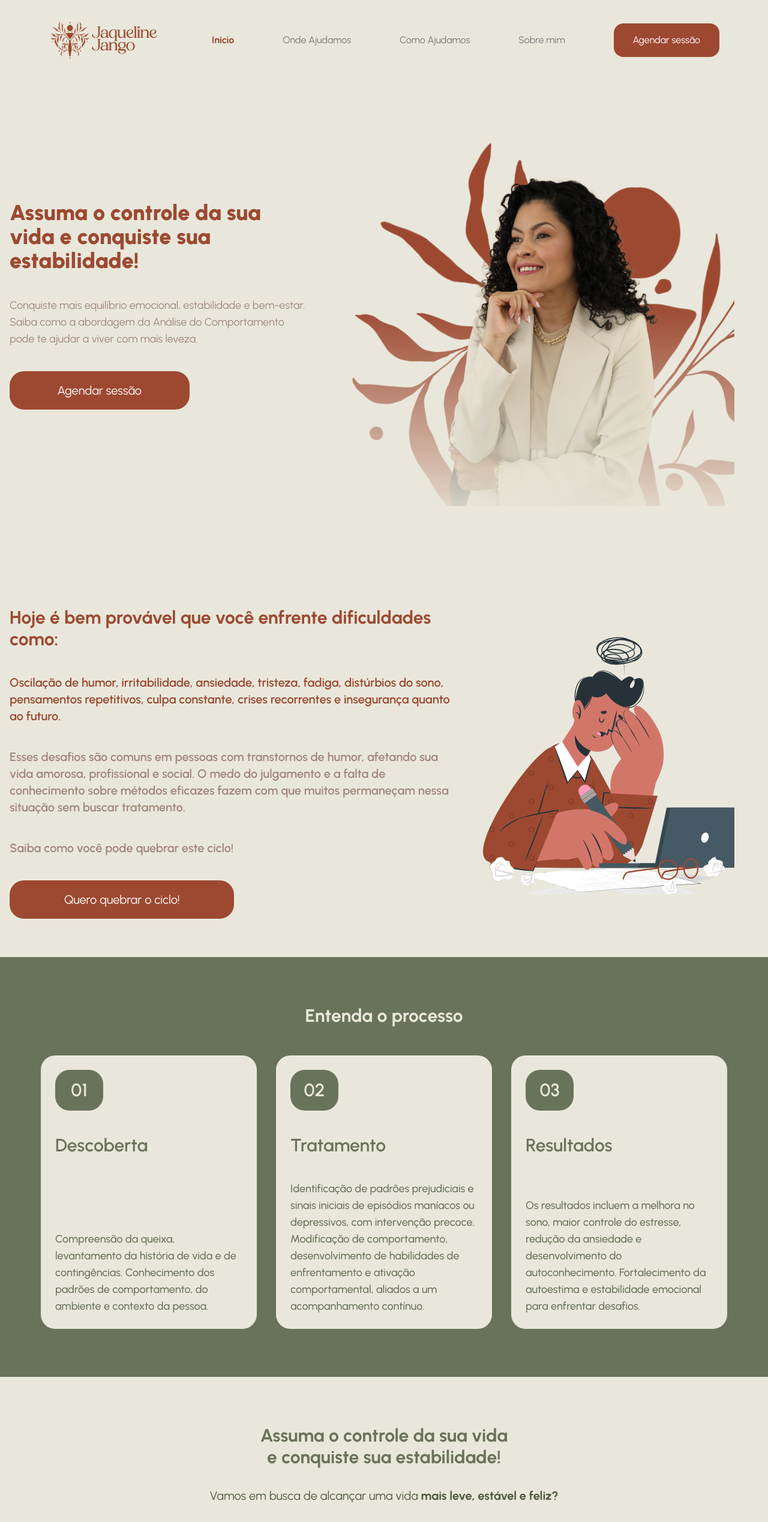
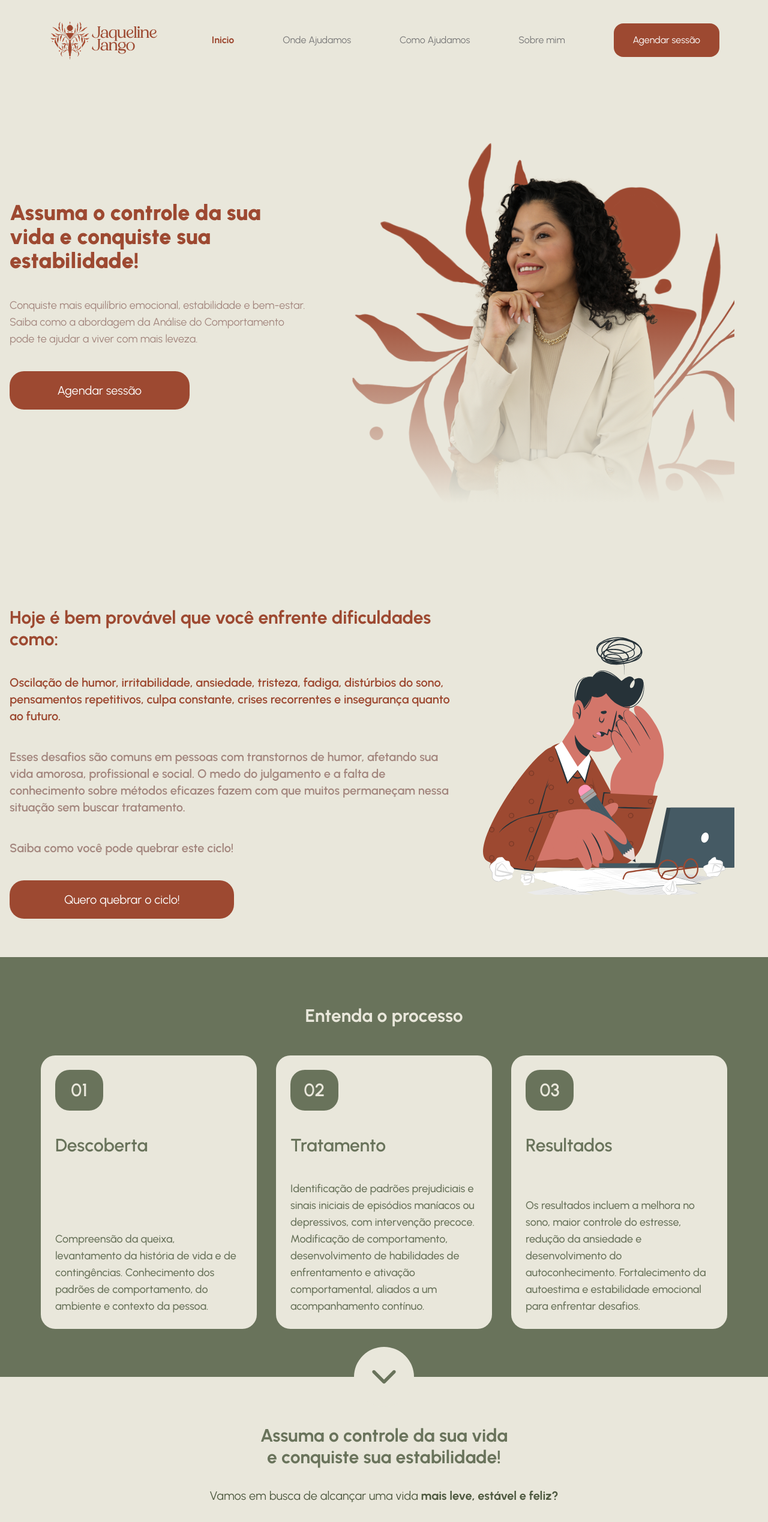
Before and after one commit to juanclb/jaqueline-jango, a Next.js app: page / in a window 1280 px wide. Shown: the top 2538 px of the page at 60% size. Built offline with nearby package versions, Linux system fonts and the light colour scheme.

Commit message:
FIX: Text size and addeded arrow down icon

```diff
--- a/src/app/globals.css
+++ b/src/app/globals.css
@@ -26,8 +26,8 @@ body {
 }
 
 .bg-image {
-  background-image: url('https://s3-alpha-sig.figma.com/img/958e/c68e/53041ce647298a64afe815646f08a3b7?Expires=1742169600&Key-Pair-Id=APKAQ4GOSFWCW27IBOMQ&Signature=bJOQrpsCAu0dLQw-cTCtS189ZILG1IkkIeoCQ0AHWsTTStECspgPh6TyM385PZjNlD1Gew5JgaYEOlsO-bDCCgMvMdAnN627Ia1PY8CPNOeaQyflMxsMrkiuTgtSm6Uden4mMuL6Fkoi86mKPaIuhuOqiOyYlgqM0IhR8VzZTtatljd0vXM2VyKQ6IklozAjGVaJUWPb8msEpuyzPG0dM5pC50fjLfDtSPpdqNb0pU0XiiVvQOkHywYko5JG8jqi737R~ap3WzE76sB7JbucFf5UYLrq5ic0PtElACz1ll8J6x33PSjSjvGEypMxwzPV7ZnsBnlJHlzBXraUqc~vrw__');
-  background-size: 30%;
+  background-image: url('../images/halflogo.png');
+  background-size: 15%;
     /* Ajusta a imagem para cobrir toda a div */
     background-position: top right;
     /* Alinha a imagem no lado superior esquerdo */
@@ -41,5 +41,5 @@ body {
 }
 
 .bg-gradient-to-t {
-  background: linear-gradient(to top, rgba(233, 231, 219, 1), rgba(233, 231, 219, 0));
+  background-image: linear-gradient(to top, #E9E7DB 12%, transparent 100%);
 }
--- a/src/app/page.tsx
+++ b/src/app/page.tsx
@@ -1,4 +1,6 @@
 "use client";
+
+// import "../app/globals.css";
 
 import Image from "next/image";
 import StressedSvg from "../images/Stressed.js";
@@ -8,6 +10,8 @@ import Jaqueline from "../images/jaqueline.png";
 import Jaqueline2 from "../images/jaqueline2.png";
 
 import { BiSolidDownArrow, BiSolidRightArrow } from "react-icons/bi";
+import { IoIosArrowDown } from "react-icons/io";
+
 import GPTHeader from "./header.tsx";
 
 const First = () => {
@@ -36,7 +40,7 @@ const First = () => {
                 alt="Jaqueline"
                 className="relative z-10"
               />
-              <div className="absolute bottom-0 left-0 w-full h-1/2 bg-gradient-to-t from-[#E9E7DB] to-transparent z-20 pointer-events-none"></div>
+              <div className="absolute bottom-0 left-0 w-full h-1/2 bg-gradient-to-t from-[#E9E7DB] from-[10%] to-transparent z-20 pointer-events-none"></div>
             </div>
           </div>
         </div>
@@ -193,7 +197,9 @@ const Fifth = () => {
         <div className="flex flex-col justify-center md:flex-row px-2">
           <div className="h-auto max-h-182 w-full md:max-w-160 mb-4 md:mb-0 bg-[#E9E7DB] overflow-hidden rounded-4xl">
             <Image
-              src="https://s3-alpha-sig.figma.com/img/2e6a/73ba/51bfe7a17b2eb6297a79f3048a311dc7?Expires=1742169600&Key-Pair-Id=APKAQ4GOSFWCW27IBOMQ&Signature=ONES4GfgKQwfDvR6vheGkuG0ParlTodPLYZRchFtVzAh7ZZwcef5dBYIvDo80rvp7RnuSGlu0Gadi3DiLA4fhBXVaQUQIjW2lLFP-vJMJj3HMZWM9ZjBPBHKQkzbAU6d4q-11-tti8ZfyD1HRrQWdXcQRhbYo0EE882sP76OivX-ilE~JtSfgadWy1ceCW0c0oDTcH2JG-QriSGO5yVb~i1gIpXG5MEUq6Wo7XOKh3phakGTPkseUSWSlpGOku2iUSaC1xrXKpky5jMmNw4Dw7xogWdnvkmJw9HhVgeamrQz8aGcshwXgirQN960fjvcnwO5PmdindsFfze1qtll0g__"
+              src={
+                "https://s3-alpha-sig.figma.com/img/2e6a/73ba/51bfe7a17b2eb6297a79f3048a311dc7?Expires=1742169600&Key-Pair-Id=APKAQ4GOSFWCW27IBOMQ&Signature=ONES4GfgKQwfDvR6vheGkuG0ParlTodPLYZRchFtVzAh7ZZwcef5dBYIvDo80rvp7RnuSGlu0Gadi3DiLA4fhBXVaQUQIjW2lLFP-vJMJj3HMZWM9ZjBPBHKQkzbAU6d4q-11-tti8ZfyD1HRrQWdXcQRhbYo0EE882sP76OivX-ilE~JtSfgadWy1ceCW0c0oDTcH2JG-QriSGO5yVb~i1gIpXG5MEUq6Wo7XOKh3phakGTPkseUSWSlpGOku2iUSaC1xrXKpky5jMmNw4Dw7xogWdnvkmJw9HhVgeamrQz8aGcshwXgirQN960fjvcnwO5PmdindsFfze1qtll0g__"
+              }
               alt="Imagem"
               height={1920}
               width={1080}
@@ -301,8 +307,8 @@ const Sixth = () => {
       <div className="container mx-auto">
         <div className="flex flex-col md:flex-row">
           <div className="flex flex-col justify-center items-center h-auto w-full mb-8 md:mb-0">
-            <p className="font-semibold text-3xl text-[#505568]">Perguntas</p>
-            <p className="font-semibold text-3xl text-[#505568]">Frequentes</p>
+            <p className="font-bold text-3xl text-[#505568]">Perguntas</p>
+            <p className="font-bold text-3xl text-[#505568]">Frequentes</p>
           </div>
           <div className="flex flex-col justify-center w-full h-auto px-4 md:px-0">
             {faqs.map((faq, index) => (
@@ -364,6 +370,11 @@ export default function Home() {
           <First />
           <Second />
           <Third />
+          <div className="absolute w-full flex justify-center">
+            <div className="flex items-center justify-center h-[100px] w-[100px] rounded-full bg-[#E9E7DB] mt-[-50px]">
+              <IoIosArrowDown size={60} color={"#69735B"} />
+            </div>
+          </div>
           <Fourth />
           <Fifth />
           <Sixth />
```
Also changed, not shown: src/images/halflogo.png (added).
